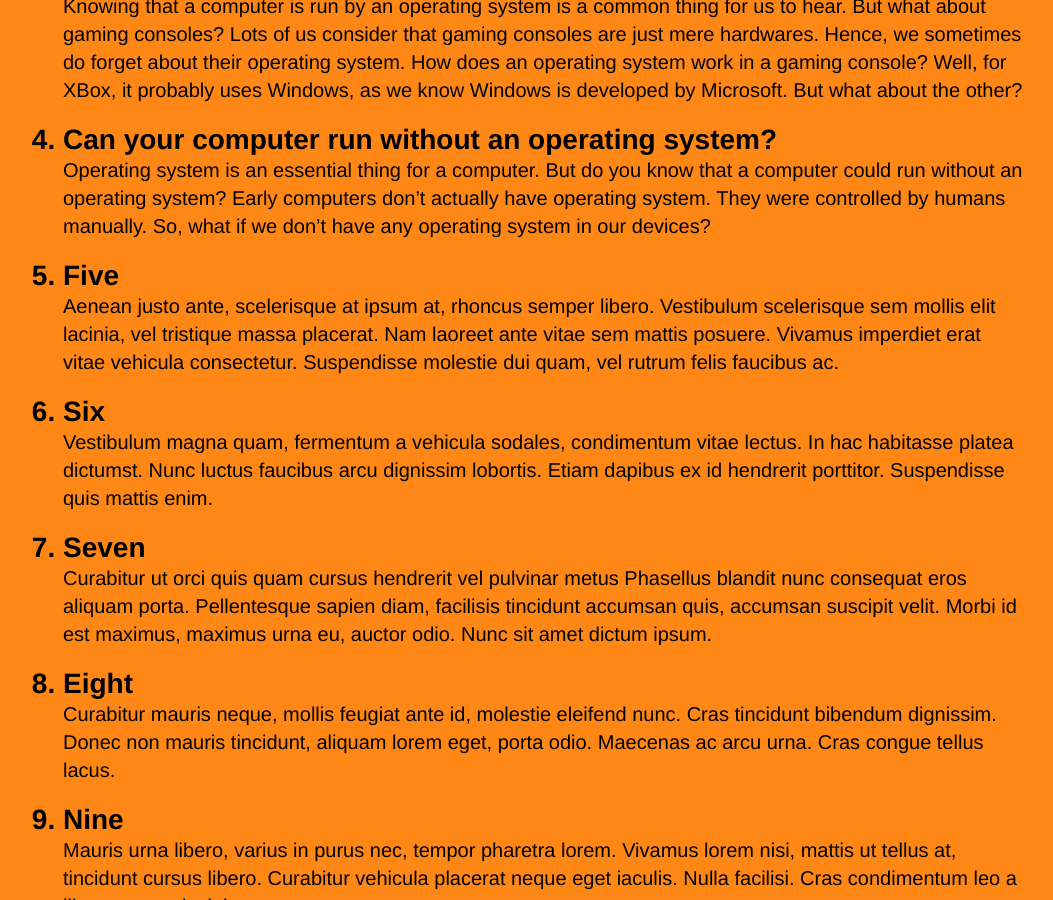
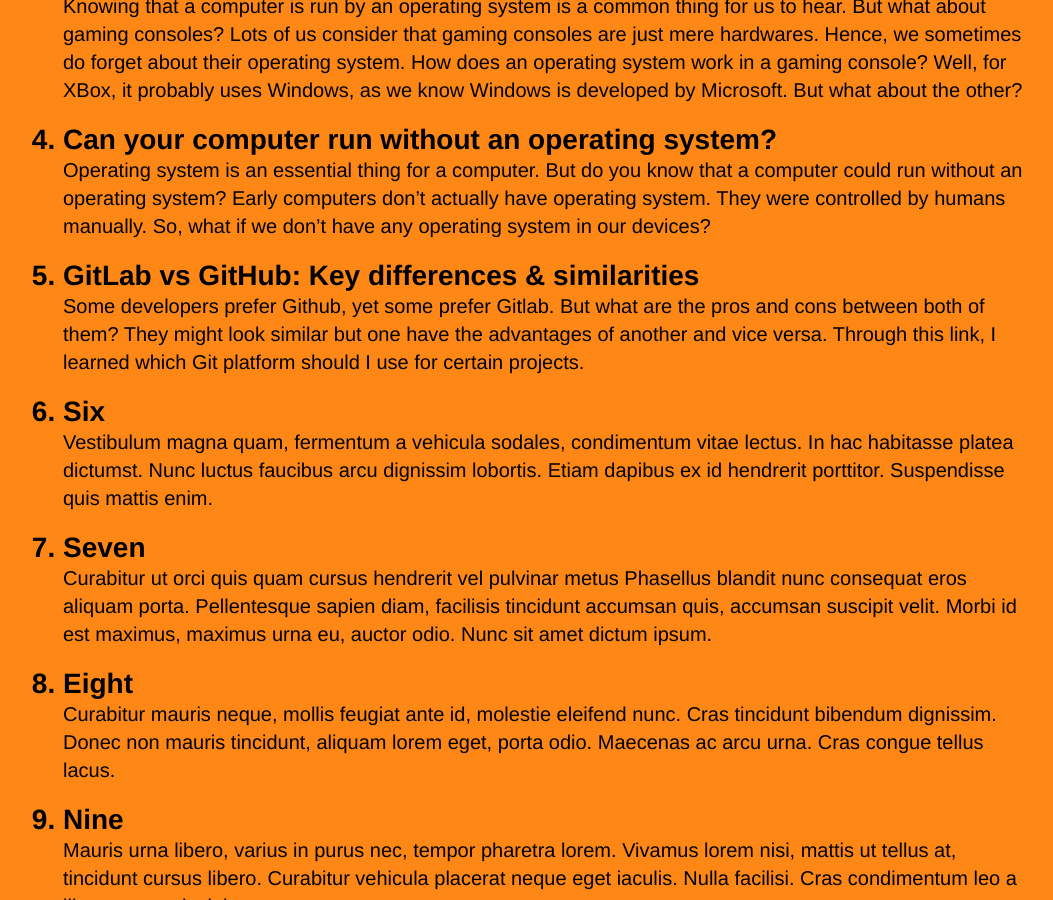
Before and after one commit to FXDROS/os211, a Jekyll site: the page built from w01.md, in a window 1280 px wide and 900 px high, scrolled down 724 px. Shown: the whole window, without its empty margins (117-1170 px from the left). Built offline with Jekyll 4.4.1, drawn with Linux system fonts in a browser that asks for light colours; our own code applies the rules of GitHub Pages for plain Markdown files.

Commit message:
add link at w01

```diff
--- a/w01.md
+++ b/w01.md
@@ -24,12 +24,8 @@ permalink: /W01/
 4. [Can your computer run without an operating system?](https://computer.howstuffworks.com/computer-run-without-operating-system.htm)<br>
    Operating system is an essential thing for a computer. But do you know that a computer could run without an operating system? Early computers don't actually have operating system. They were controlled by humans manually. So, what if we don't have any operating system in our devices?
 
-5. [Five](https://en.wikipedia.org/wiki/5)<br>
-   Aenean justo ante, scelerisque at ipsum at, rhoncus semper libero.
-   Vestibulum scelerisque sem mollis elit lacinia, vel tristique massa placerat.
-   Nam laoreet ante vitae sem mattis posuere.
-   Vivamus imperdiet erat vitae vehicula consectetur.
-   Suspendisse molestie dui quam, vel rutrum felis faucibus ac.
+5. [GitLab vs GitHub: Key differences & similarities](https://usersnap.com/blog/gitlab-github/)<br>
+   Some developers prefer Github, yet some prefer Gitlab. But what are the pros and cons between both of them? They might look similar but one have the advantages of another and vice versa. Through this link, I learned which Git platform should I use for certain projects.
 
 6. [Six](https://en.wikipedia.org/wiki/6)<br>
    Vestibulum magna quam, fermentum a vehicula sodales, condimentum vitae lectus.
```
